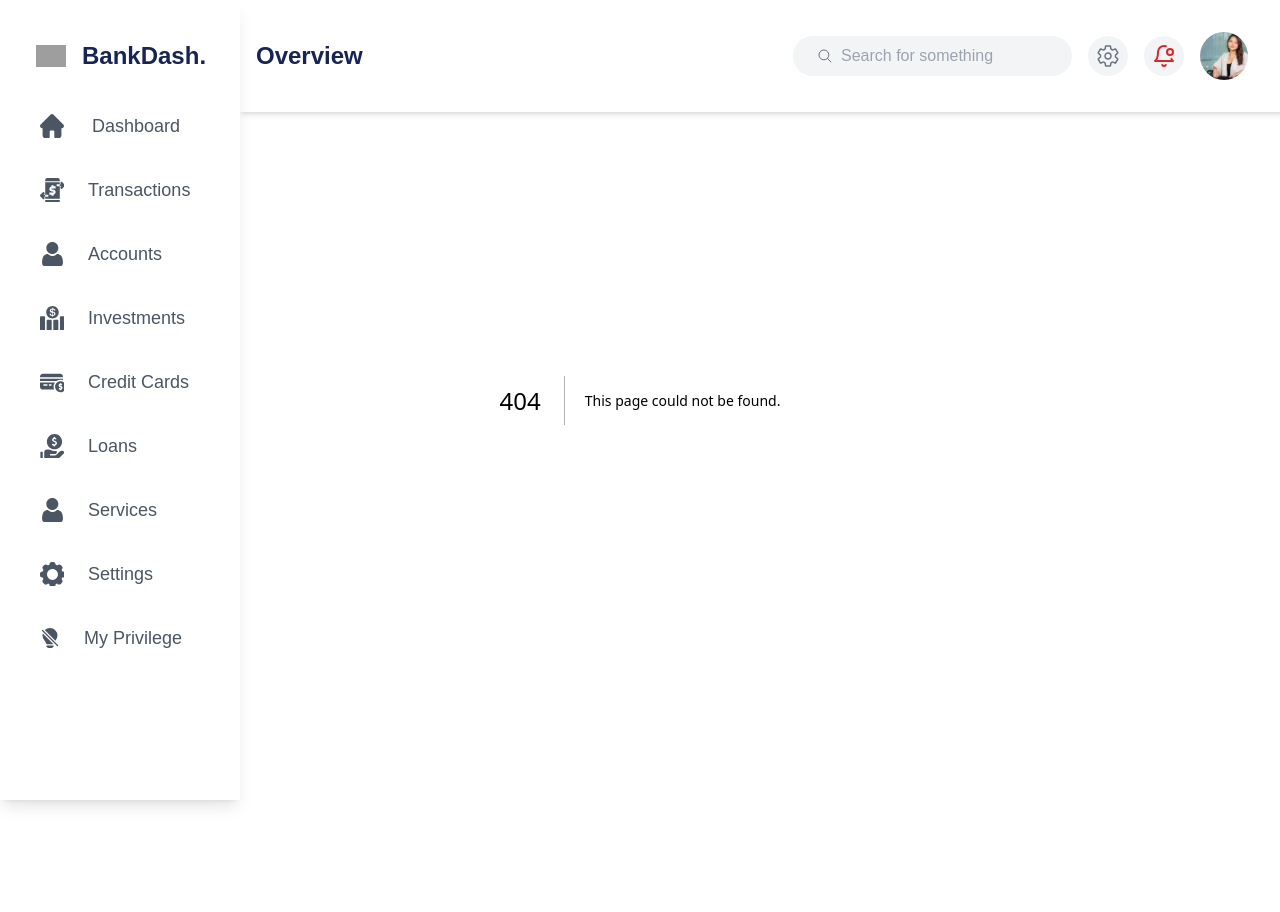
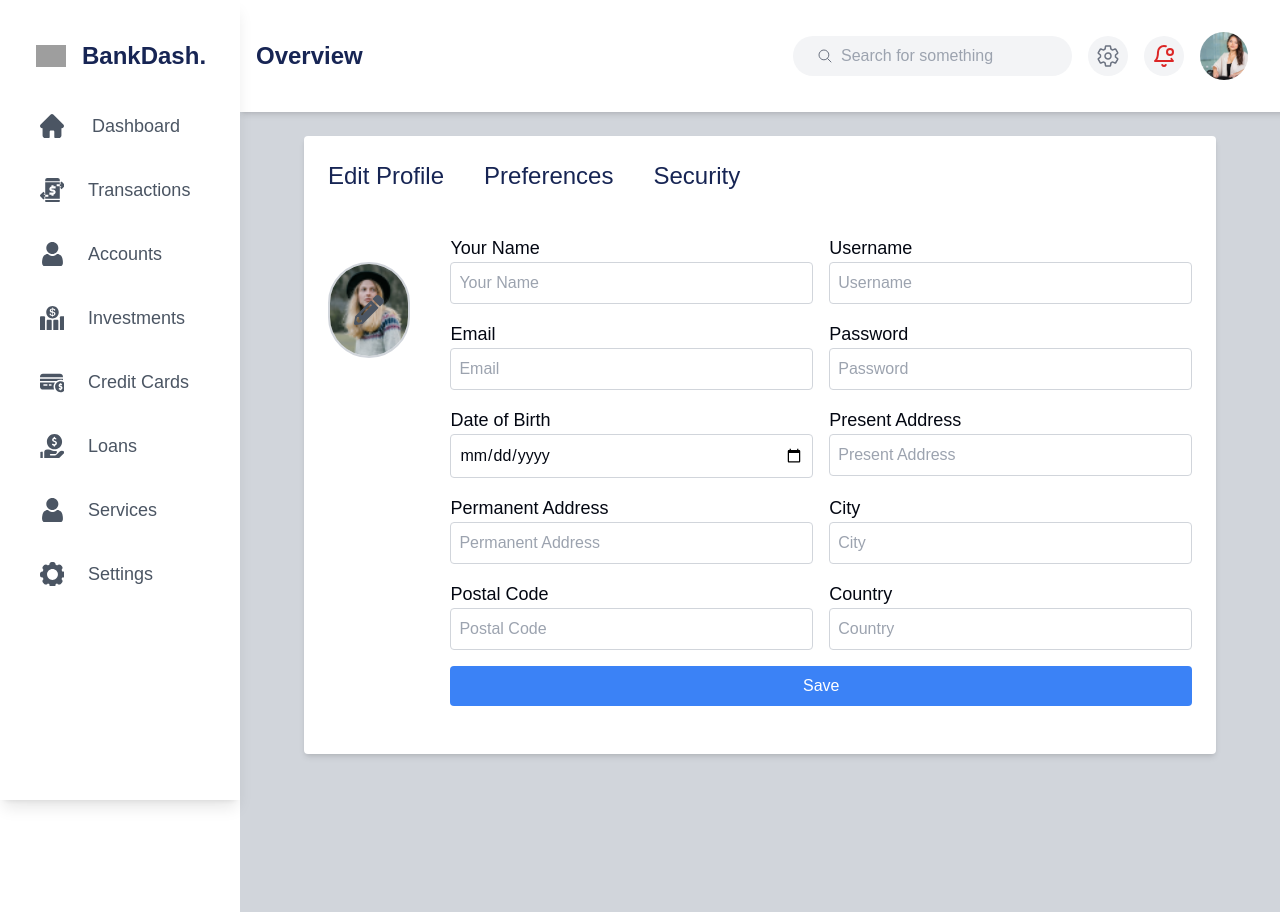
Before and after one commit to SaifD227/Figma, a Next.js app: page /Settings in a window 1280 px wide. Before the commit this address had no page. Before the commit the page ends 800 px from the top, so only its background shows below. Built offline with nearby package versions, Linux system fonts and the light colour scheme; grey boxes are pictures that could not be loaded.

Commit message:
Dark Mode

```diff
--- /dev/null
+++ b/src/app/Settings/page.tsx
@@ -0,0 +1,12 @@
+import Setting from '@/components/Setting'
+import React from 'react'
+
+const Settings = () => {
+  return (
+    <div>
+      <Setting/>
+    </div>
+  )
+}
+
+export default Settings
--- a/src/components/LoanTable.tsx
+++ b/src/components/LoanTable.tsx
@@ -1,8 +1,5 @@
-
-
 "use client";
 import { useState, useEffect } from "react";
-
 
 type Loan = {
   loanMoney: number;
@@ -18,7 +15,6 @@ export default function LoanTable() {
   const [error, setError] = useState<string | null>(null);
 
   // Simulated loan data (replaces the API call)
-  // eslint-disable-next-line react-hooks/exhaustive-deps
   const loanData: Loan[] = [
     {
       loanMoney: 5000,
@@ -78,11 +74,9 @@ export default function LoanTable() {
     },
   ];
 
-
   useEffect(() => {
     try {
       setLoans(loanData);
-
 
       const total = loanData.reduce((acc, loan) => acc + loan.leftToRepay, 0);
       setTotalRepay(total);
@@ -90,8 +84,9 @@ export default function LoanTable() {
       console.error(err);
       setError("Failed to fetch loan data");
     }
-  }, [loanData]);
-
+    // Remove loanData from the dependency array
+  // eslint-disable-next-line react-hooks/exhaustive-deps
+  }, []); // Only run on component mount
 
   if (error) {
     return <div className="text-red-500">Error: {error}</div>;
@@ -107,18 +102,32 @@ export default function LoanTable() {
         <table className="min-w-full table-auto border-collapse border border-gray-300">
           <thead>
             <tr className="bg-gray-200">
-              <th className="border border-gray-300 px-2 py-2 md:px-4 md:py-2">Sl No</th>
-              <th className="border border-gray-300 px-2 py-2 md:px-4 md:py-2">Loan Money</th>
-              <th className="border border-gray-300 px-2 py-2 md:px-4 md:py-2">Left to Repay</th>
-              <th className="border border-gray-300 px-2 py-2 md:px-4 md:py-2">Duration (months)</th>
-              <th className="border border-gray-300 px-2 py-2 md:px-4 md:py-2">Interest Rate (%)</th>
-              <th className="border border-gray-300 px-2 py-2 md:px-4 md:py-2">Installment</th>
+              <th className="border border-gray-300 px-2 py-2 md:px-4 md:py-2">
+                Sl No
+              </th>
+              <th className="border border-gray-300 px-2 py-2 md:px-4 md:py-2">
+                Loan Money
+              </th>
+              <th className="border border-gray-300 px-2 py-2 md:px-4 md:py-2">
+                Left to Repay
+              </th>
+              <th className="border border-gray-300 px-2 py-2 md:px-4 md:py-2">
+                Duration (months)
+              </th>
+              <th className="border border-gray-300 px-2 py-2 md:px-4 md:py-2">
+                Interest Rate (%)
+              </th>
+              <th className="border border-gray-300 px-2 py-2 md:px-4 md:py-2">
+                Installment
+              </th>
             </tr>
           </thead>
           <tbody>
             {loans.map((loan, index) => (
               <tr key={index} className="text-center">
-                <td className="border border-gray-300 px-2 py-2 md:px-4 md:py-2">{index + 1}</td>
+                <td className="border border-gray-300 px-2 py-2 md:px-4 md:py-2">
+                  {index + 1}
+                </td>
                 <td className="border border-gray-300 px-2 py-2 md:px-4 md:py-2">
                   ${loan.loanMoney.toFixed(2)}
                 </td>
@@ -139,7 +148,10 @@ export default function LoanTable() {
           </tbody>
           <tfoot>
             <tr className="font-bold bg-gray-100">
-              <td colSpan={2} className="border border-gray-300 px-2 py-2 md:px-4 md:py-2">
+              <td
+                colSpan={2}
+                className="border border-gray-300 px-2 py-2 md:px-4 md:py-2"
+              >
                 Total
               </td>
               <td className="border border-gray-300 px-2 py-2 md:px-4 md:py-2">
--- /dev/null
+++ b/src/components/Setting.tsx
@@ -0,0 +1,232 @@
+
+
+"use client";
+import Image from "next/image";
+import React, { useState, ChangeEvent, FormEvent } from "react";
+import { FaPencilAlt } from "react-icons/fa";
+import image1 from "../../public/assets/image-3-CazXWhmY.png"; // Default image
+
+interface FormData {
+  yourName: string;
+  username: string;
+  email: string;
+  password: string;
+  dob: string;
+  presentAddress: string;
+  permanentAddress: string;
+  city: string;
+  postalCode: string;
+  country: string;
+}
+
+const Setting: React.FC = () => {
+  const [image, setImage] = useState<string | null>(null); // State for the uploaded image
+  const [formData, setFormData] = useState<FormData>({
+    yourName: "",
+    username: "",
+    email: "",
+    password: "",
+    dob: "",
+    presentAddress: "",
+    permanentAddress: "",
+    city: "",
+    postalCode: "",
+    country: "",
+  });
+
+  const handleImageChange = (e: ChangeEvent<HTMLInputElement>) => {
+    if (e.target.files && e.target.files[0]) {
+      setImage(URL.createObjectURL(e.target.files[0])); // Set the new image URL
+    }
+  };
+
+  const handleChange = (e: ChangeEvent<HTMLInputElement>) => {
+    setFormData({ ...formData, [e.target.name]: e.target.value });
+  };
+
+  const handleSubmit = (e: FormEvent<HTMLFormElement>) => {
+    e.preventDefault();
+    console.log(formData);
+  };
+
+  return (
+    <div className="h-full bg-gray-300 top-28 left-0 w-full z-10 md:left-60 md:w-[calc(100%-15rem)] absolute">
+      <div className="flex-1">
+        <div className="mx-16 mt-6 p-6 bg-white rounded shadow-md">
+          <div className="flex gap-10">
+            <h1 className="text-2xl text-blue-950 mb-10 border-b-2 border-transparent hover:text-blue-700 hover:border-blue-700 rounded-b-none transition-colors duration-300">
+              Edit Profile
+            </h1>
+            <h1 className="text-2xl text-blue-950 mb-10 border-b-2 border-transparent hover:text-blue-700 hover:border-blue-700 rounded-b-none transition-colors duration-300">
+              Preferences
+            </h1>
+            <h1 className="text-2xl text-blue-950 mb-10 border-b-2 border-transparent hover:text-blue-700 hover:border-blue-700 rounded-b-none transition-colors duration-300">
+              Security
+            </h1>
+          </div>
+
+          <div className="flex items-center gap-10 mb-6">
+            <div className="mb-80 flex flex-col items-center relative">
+              <label htmlFor="file-upload" className="cursor-pointer mb-2">
+                <div className="relative">
+                  <input
+                    id="file-upload"
+                    type="file"
+                    accept="image/*"
+                    onChange={handleImageChange} // Handle image change
+                    className="hidden"
+                  />
+                  {image ? (
+                    // Show the uploaded image if available
+                    // eslint-disable-next-line @next/next/no-img-element
+                    <img
+                      src={image}
+                      alt="Preview"
+                      className="mt-2 w-24 h-24 object-cover rounded-full border-2 border-gray-300"
+                    />
+                  ) : (
+
+                    <Image
+                      src={image1}
+                      alt="Default"
+                      width={50}
+                      height={50}
+                      className="mt-2 w-24 h-24 object-cover rounded-full border-2 border-gray-300"
+                    />
+                  )}
+                  <FaPencilAlt className="absolute top-1/2 left-1/2 transform -translate-x-1/2 -translate-y-1/2 text-gray-600 text-3xl hover:text-blue-500 transition-colors duration-300" />
+                </div>
+              </label>
+            </div>
+            <div className="w-full">
+              <form onSubmit={handleSubmit} className="flex flex-col space-y-4">
+                <div className="flex flex-col md:flex-row md:space-x-4">
+                  <div className="flex flex-col w-full md:w-1/2">
+                    <h1 className="text-lg">Your Name</h1>
+                    <input
+                      type="text"
+                      name="yourName"
+                      placeholder="Your Name"
+                      onChange={handleChange}
+                      className="border border-gray-300 rounded p-2 w-full"
+                    />
+                  </div>
+                  <div className="flex flex-col w-full md:w-1/2">
+                    <h1 className="text-lg">Username</h1>
+                    <input
+                      type="text"
+                      name="username"
+                      placeholder="Username"
+                      onChange={handleChange}
+                      className="border border-gray-300 rounded p-2 w-full"
+                    />
+                  </div>
+                </div>
+
+                <div className="flex flex-col md:flex-row md:space-x-4">
+                  <div className="flex flex-col w-full md:w-1/2">
+                    <h1 className="text-lg">Email</h1>
+                    <input
+                      type="email"
+                      name="email"
+                      placeholder="Email"
+                      onChange={handleChange}
+                      className="border border-gray-300 rounded p-2 w-full"
+                    />
+                  </div>
+                  <div className="flex flex-col w-full md:w-1/2">
+                    <h1 className="text-lg">Password</h1>
+                    <input
+                      type="password"
+                      name="password"
+                      placeholder="Password"
+                      onChange={handleChange}
+                      className="border border-gray-300 rounded p-2 w-full"
+                    />
+                  </div>
+                </div>
+
+                <div className="flex flex-col md:flex-row md:space-x-4">
+                  <div className="flex flex-col w-full md:w-1/2">
+                    <h1 className="text-lg">Date of Birth</h1>
+                    <input
+                      type="date"
+                      name="dob"
+                      onChange={handleChange}
+                      className="border border-gray-300 rounded p-2 w-full"
+                    />
+                  </div>
+                  <div className="flex flex-col w-full md:w-1/2">
+                    <h1 className="text-lg">Present Address</h1>
+                    <input
+                      type="text"
+                      name="presentAddress"
+                      placeholder="Present Address"
+                      onChange={handleChange}
+                      className="border border-gray-300 rounded p-2 w-full"
+                    />
+                  </div>
+                </div>
+
+                <div className="flex flex-col md:flex-row md:space-x-4">
+                  <div className="flex flex-col w-full md:w-1/2">
+                    <h1 className="text-lg">Permanent Address</h1>
+                    <input
+                      type="text"
+                      name="permanentAddress"
+                      placeholder="Permanent Address"
+                      onChange={handleChange}
+                      className="border border-gray-300 rounded p-2 w-full"
+                    />
+                  </div>
+                  <div className="flex flex-col w-full md:w-1/2">
+                    <h1 className="text-lg">City</h1>
+                    <input
+                      type="text"
+                      name="city"
+                      placeholder="City"
+                      onChange={handleChange}
+                      className="border border-gray-300 rounded p-2 w-full"
+                    />
+                  </div>
+                </div>
+
+                <div className="flex flex-col md:flex-row md:space-x-4">
+                  <div className="flex flex-col w-full md:w-1/2">
+                    <h1 className="text-lg">Postal Code</h1>
+                    <input
+                      type="text"
+                      name="postalCode"
+                      placeholder="Postal Code"
+                      onChange={handleChange}
+                      className="border border-gray-300 rounded p-2 w-full"
+                    />
+                  </div>
+                  <div className="flex flex-col w-full md:w-1/2">
+                    <h1 className="text-lg">Country</h1>
+                    <input
+                      type="text"
+                      name="country"
+                      placeholder="Country"
+                      onChange={handleChange}
+                      className="border border-gray-300 rounded p-2 w-full"
+                    />
+                  </div>
+                </div>
+
+                <button
+                  type="submit"
+                  className="bg-blue-500 text-white rounded p-2 hover:bg-blue-600 transition duration-300"
+                >
+                  Save
+                </button>
+              </form>
+            </div>
+          </div>
+        </div>
+      </div>
+    </div>
+  );
+};
+
+export default Setting;
--- a/src/components/Sidebar.tsx
+++ b/src/components/Sidebar.tsx
@@ -11,7 +11,6 @@ import CreditCardIcon from "../../public/icons/CreditCardIcon";
 import SettingsIcon from "../../public/icons/SettingsIcon";
 import InvestIcon from "../../public/icons/InvestIcon";
 import TransferIcon from "../../public/icons/TransferIcon";
-import { BsLightbulbOffFill } from "react-icons/bs";
 
 interface SidebarProps {
   isOpen?: boolean;
@@ -97,16 +96,12 @@ const Sidebar: React.FC<SidebarProps> = ({ isOpen }) => {
           </Link>
         </li>
         <li>
-          <button className="flex gap-4 border-l-8 border-transparent hover:border-blue-600 p-2 items-center text-gray-600 cursor-pointer rounded group w-full text-left">
-            <SettingsIcon className="w-5 h-5 ml-6 group-hover:text-blue-600" />
-            <p className="ml-2 group-hover:text-blue-600">Settings</p>
-          </button>
-        </li>
-        <li>
-          <button className="flex gap-4 border-l-8 border-transparent hover:border-blue-600 p-2 items-center text-gray-600 cursor-pointer rounded group w-full text-left">
-            <BsLightbulbOffFill className="w-5 h-5 ml-6 group-hover:text-blue-600" />
-            <p className="ml-2 group-hover:text-blue-600">My Privilege</p>
-          </button>
+          <Link href="/Settings">
+            <button className="flex gap-4 border-l-8 border-transparent hover:border-blue-600 p-2 items-center text-gray-600 cursor-pointer rounded group w-full text-left">
+              <SettingsIcon className="w-5 h-5 ml-6 group-hover:text-blue-600" />
+              <p className="ml-2 group-hover:text-blue-600">Settings</p>
+            </button>
+          </Link>
         </li>
       </ul>
     </div>
```
